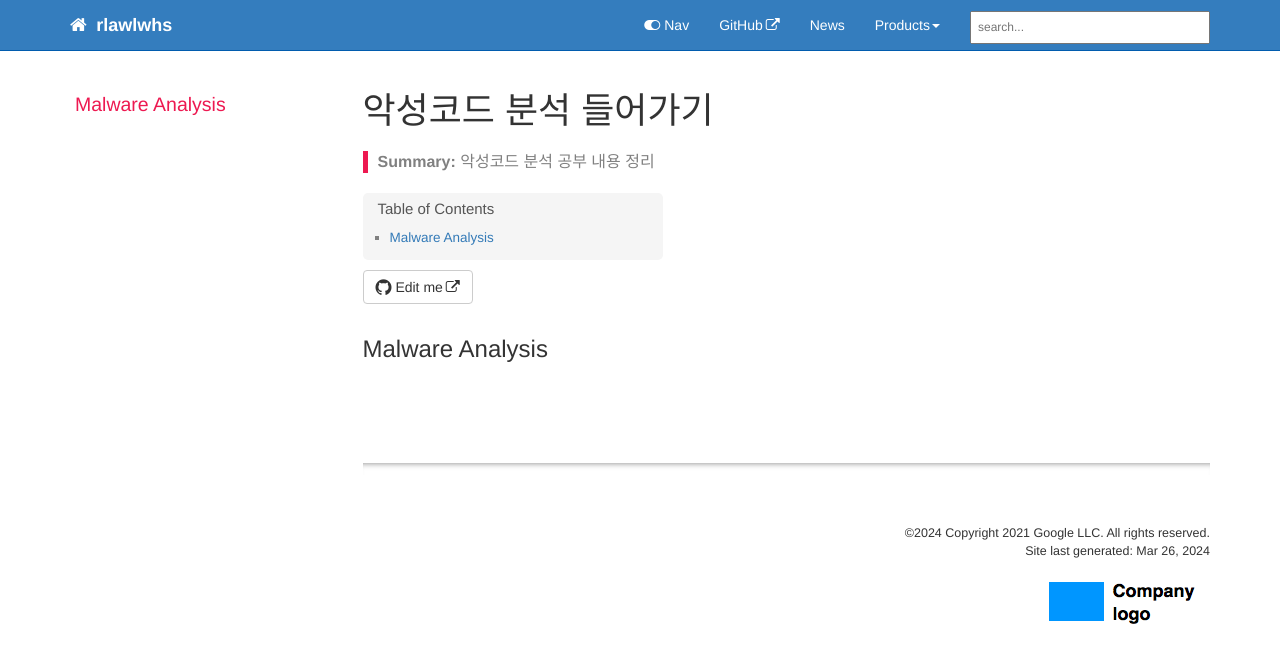
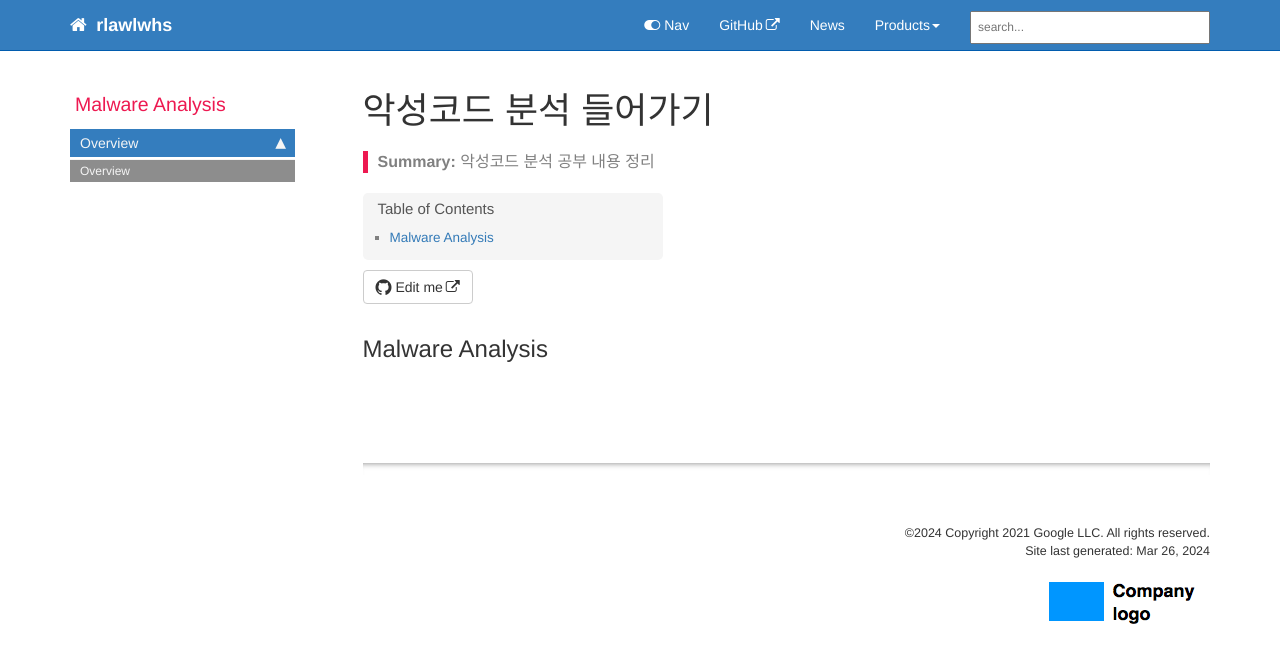
Before and after one commit to rlawlwhs/rlawlwhs.github.io, a Jekyll site: the page built from pages/malwareanalysis/malwareanalysis_landing_page.md, in a window 1280 px wide. Shown: the top 663 px of the page. Built offline with Jekyll 4.4.1, drawn with Linux system fonts in a browser that asks for light colours; comment, search, counter and statistics services are not loaded.

Commit message:
Modified   _data/sidebars/malwareanalysis_sidebar.yml

```diff
--- a/_data/sidebars/malwareanalysis_sidebar.yml
+++ b/_data/sidebars/malwareanalysis_sidebar.yml
@@ -1,13 +1,13 @@
 entries:
-  - title: Sidebar
-    product: Malware Analysis
-    folders:
+- title: sidebar
+  product: Malware Analysis
+  folders:
 
-  - title: Contents
-    output: web, pdf
+  - title: Overview
+    output: web
     folderitems:
 
     - title: Overview
       url: /malwareanalysis_landing_page.html
-      output: web, pdf
+      output: web
       type: homepage
```
